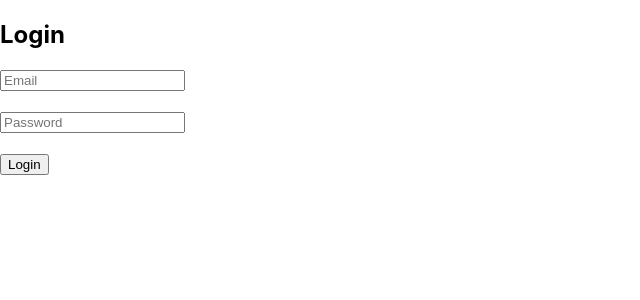
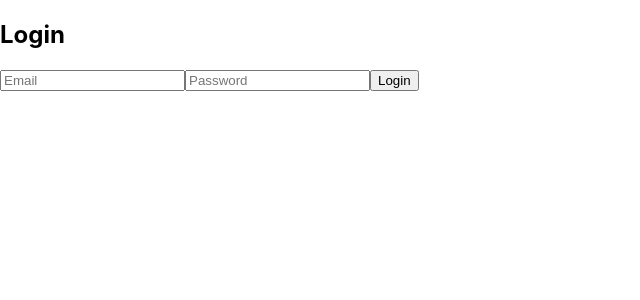
Before and after one commit to Varshini-mp99/blog-platform, a React (Create React App) app in the folder client/: page / in a window 1280 px wide. Shown: the top 300 px of the page, without its empty margins (0-640 px from the left). Built offline with nearby package versions, Linux system fonts and the light colour scheme.

Commit message:
connect login api

```diff
--- a/client/src/pages/Login.js
+++ b/client/src/pages/Login.js
@@ -1,14 +1,14 @@
-import React, { useState } from "react";
+import { useState } from "react";
 import axios from "axios";
 import { useNavigate } from "react-router-dom";
 
-const Login = () => {
+export default function Login() {
+  const navigate = useNavigate();
+
   const [email, setEmail] = useState("");
   const [password, setPassword] = useState("");
 
-  const navigate = useNavigate();
-
-  const handleSubmit = async (e) => {
+  const loginUser = async (e) => {
     e.preventDefault();
 
     try {
@@ -22,42 +22,28 @@ const Login = () => {
 
       localStorage.setItem("token", res.data.token);
       navigate("/dashboard");
-
-    } catch (error) {
+    } catch (err) {
       alert("Login failed");
-      console.log(error);
     }
   };
 
   return (
-    <div>
+    <form onSubmit={loginUser}>
       <h2>Login</h2>
 
-      <form onSubmit={handleSubmit}>
       <input
         type="email"
         placeholder="Email"
-          value={email}
         onChange={(e) => setEmail(e.target.value)}
       />
-
-        <br />
-        <br />
 
       <input
         type="password"
         placeholder="Password"
-          value={password}
         onChange={(e) => setPassword(e.target.value)}
       />
 
-        <br />
-        <br />
-
       <button type="submit">Login</button>
     </form>
-    </div>
   );
-};
-
-export default Login;
+}
```
Lines whose indentation alone changed are shown as unchanged.
